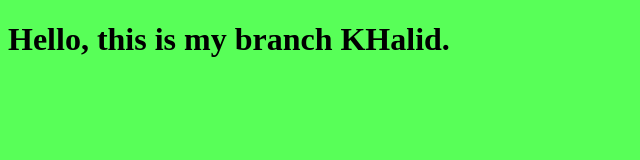
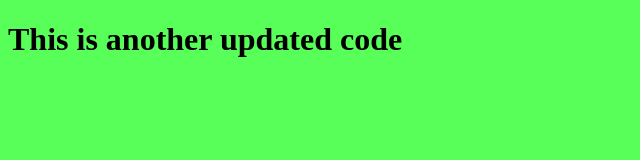
Before and after one commit to Khalid-Ouballa/myProject, a plain HTML site: page index.html in a window 1280 px wide. Shown: the whole page, without its empty margins (0-640 px from the left). Drawn offline with Linux system fonts and the light colour scheme.

Commit message:
changing the html file

```diff
--- a/index.html
+++ b/index.html
@@ -7,7 +7,7 @@
   <link rel="stylesheet" href="style.css">
 </head>
 <body>
-  <h1>Hello, this is my branch KHalid.</h1>
+  <h1>This is another updated code</h1>
   <script src="app.js">
 
   </script>
```
